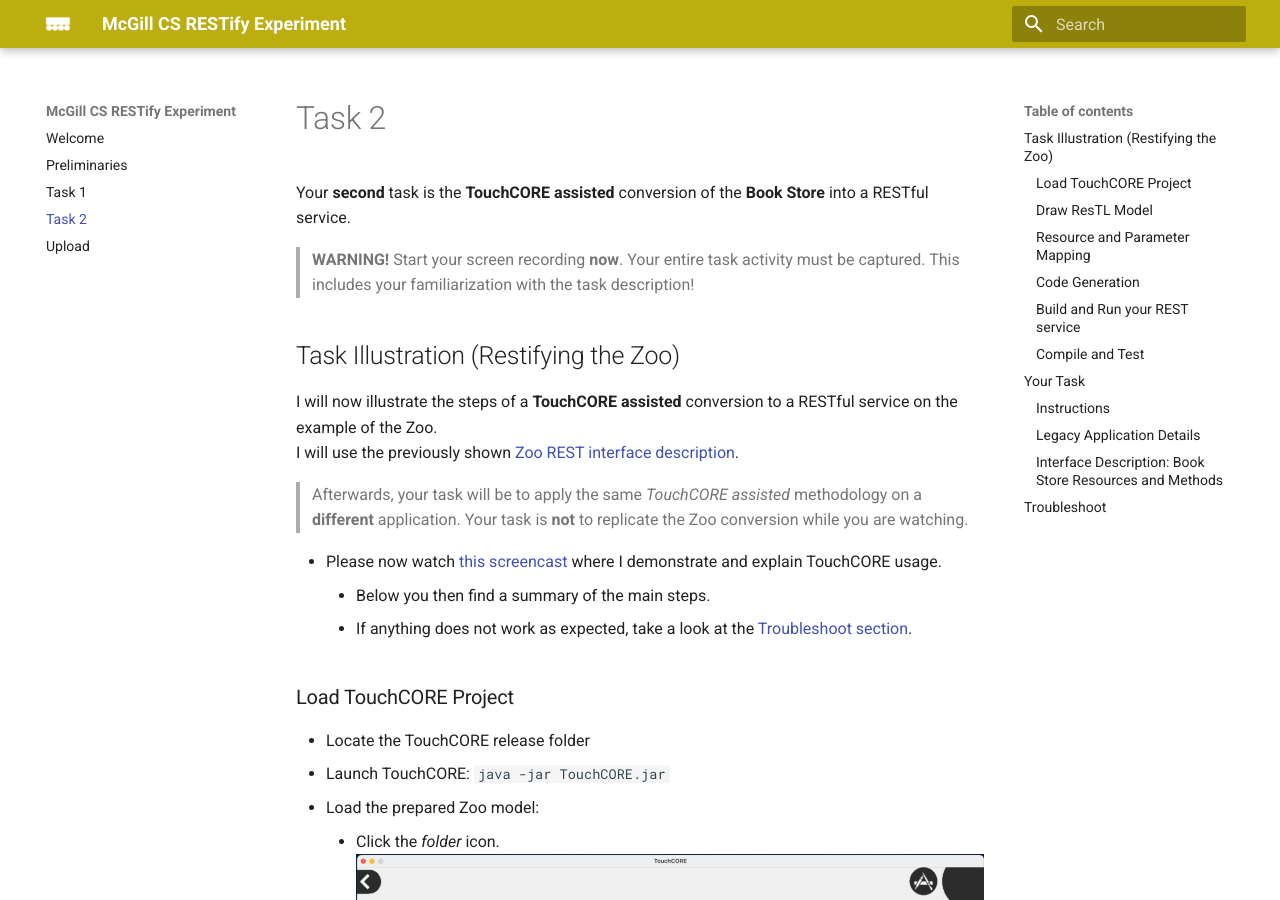
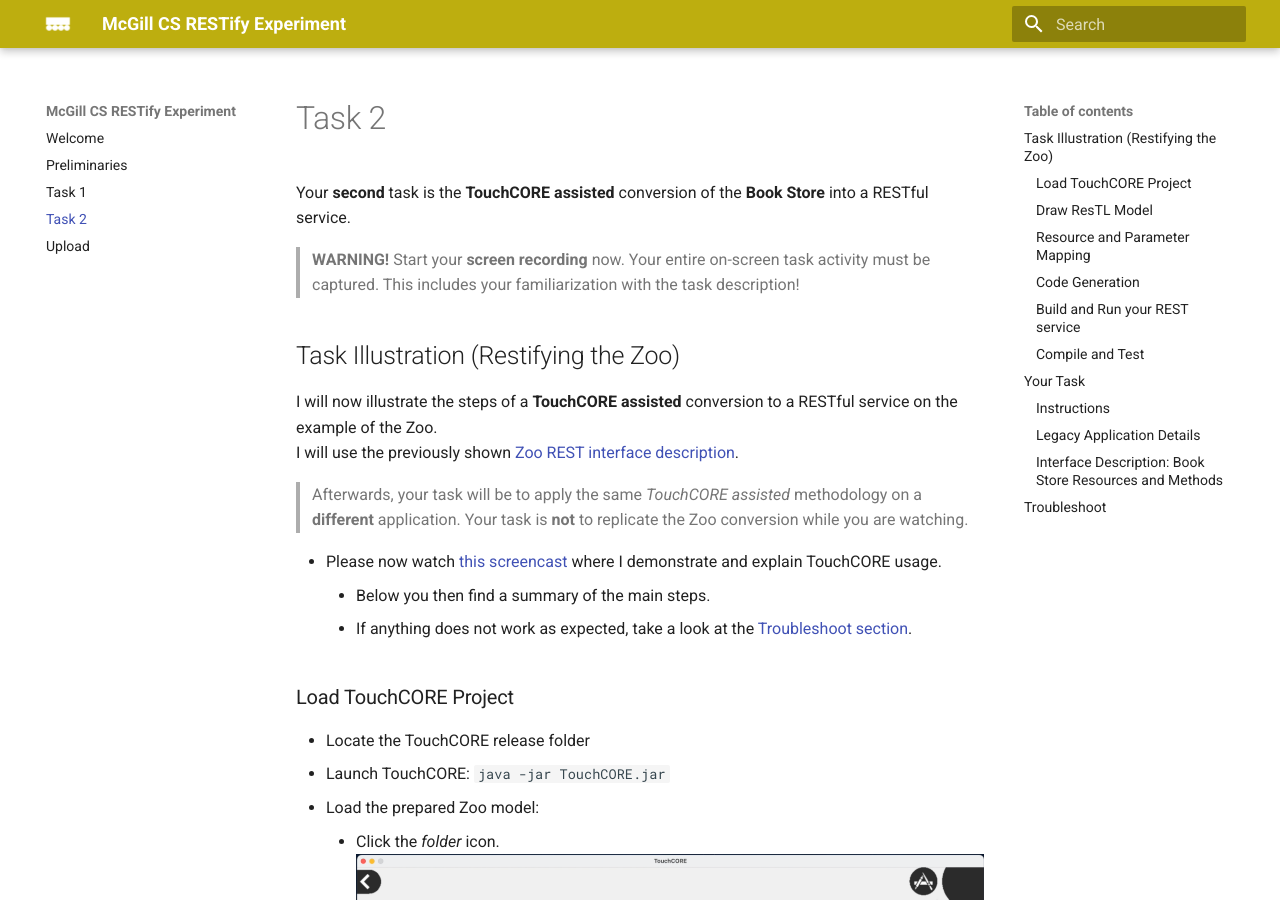
Before and after one commit to m5c/RestifyParticipantInstructions, an MkDocs documentation site: the page built from docs/task2.md, in a window 1280 px wide and 900 px high. Built offline with MkDocs 1.6.1 and Material for MkDocs 9.7.7, drawn with Linux system fonts in a browser that asks for light colours; some of the changed text lies outside the part shown.

```diff
--- a/docs/task2.md
+++ b/docs/task2.md
@@ -1,9 +1,13 @@
 # Task 2
 Your **second** task is the **TouchCORE assisted** conversion of the **Book Store** into a RESTful service.
 
- > **WARNING!** Start your screen recording **now**. Your entire task activity must be captured. This includes your familiarization with the task description!
+ > **WARNING!** Start your **screen recording** now. Your entire on-screen task activity must be captured. This includes your familiarization with the task description!
 
 ## Task Illustration (Restifying the Zoo)
+
+
+
+
 
 
 
@@ -95,7 +99,7 @@ To compile and test your produced REST service:
 
 Now it is your turn!
 
- > **WARNING!** Make sure that your screen recording is **still running**. Your entire task activity must be captured.
+ > **WARNING!** Double check that your **screen recording** is still running. Your entire on-screen task activity must be captured.
 
 ### Instructions
 
```
Also changed, not shown: docs/task1.md (+2 -2 lines), docs/zoo-manual.md (+1 -0 lines), 1 other file.
